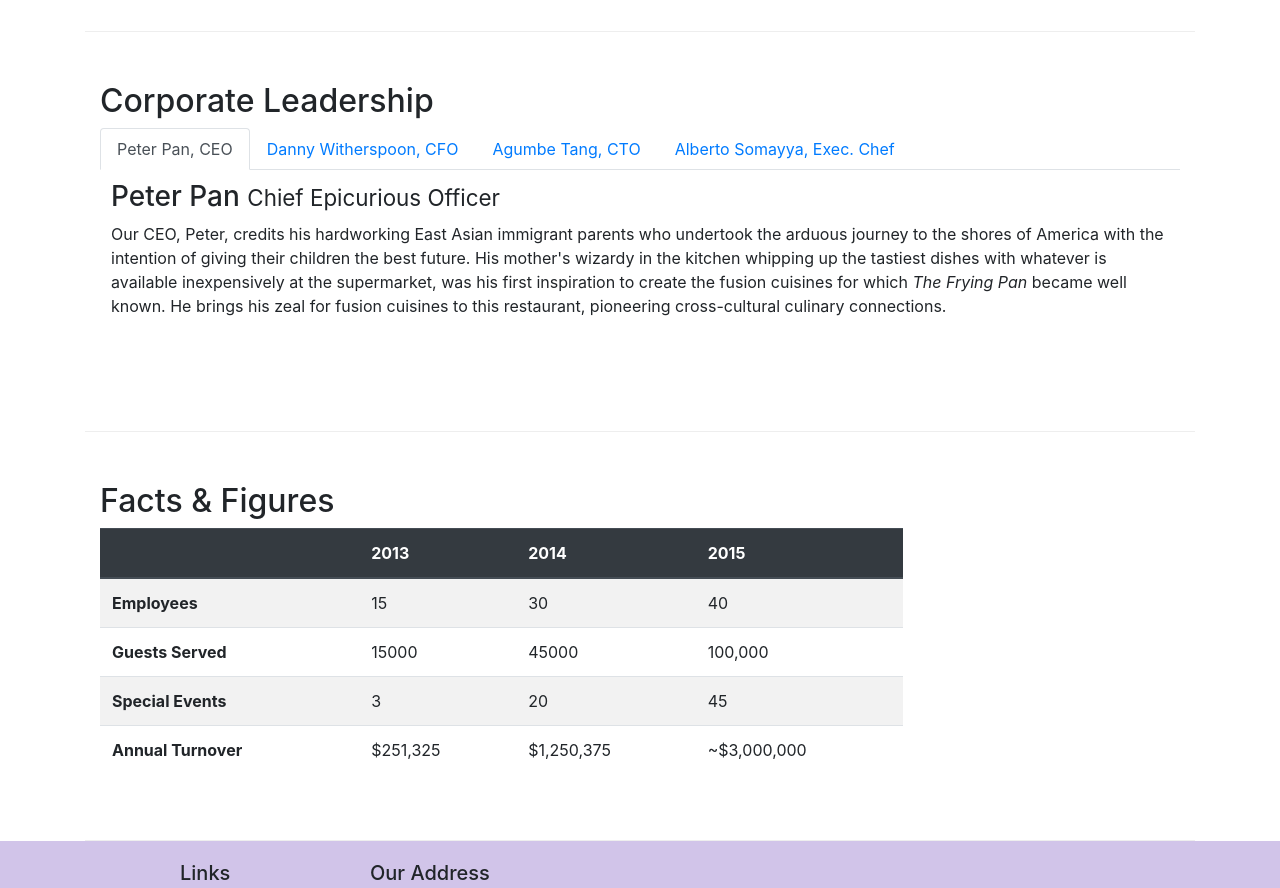
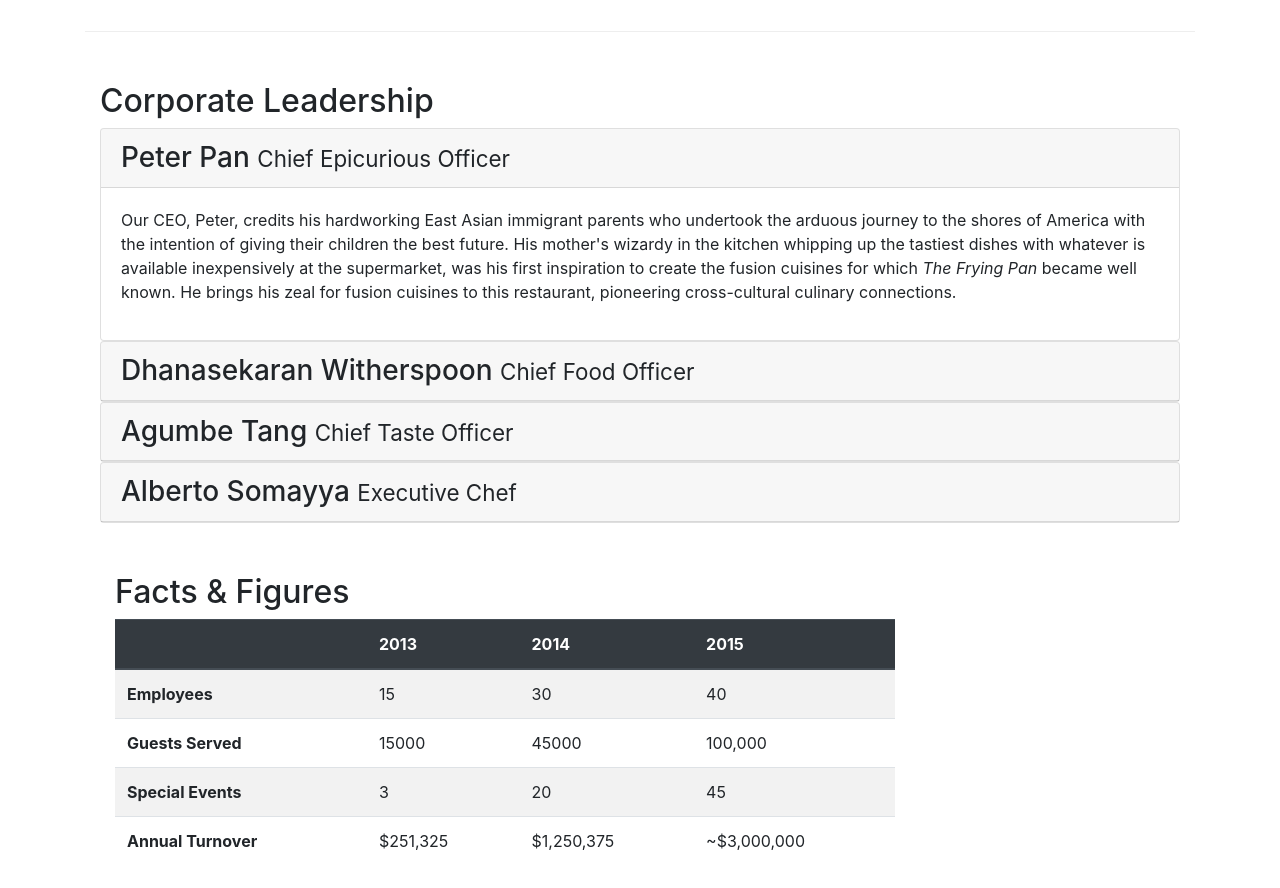
Before and after one commit to Assyl-Salah/Front-End-Web-UI-Frameworks-and-Tools-Bootstrap-4, a website: page aboutus.html in a window 1280 px wide. Shown: the part 980-1868 px from the top of the page. Drawn offline with nearby package versions, Linux system fonts and the light colour scheme.

Commit message:
Accordion

```diff
--- a/aboutus.html
+++ b/aboutus.html
@@ -102,47 +102,66 @@
         <div class="row row-content ">
             <div class="col-12 col-sm-12">
                 <h2>Corporate Leadership</h2>
-                <ul class="nav nav-tabs">
-                    <li class="nav-item">
-                      <a class="nav-link active" href="#peter"
-                        role="tab" data-toggle="tab">Peter Pan, CEO</a>
-                    </li>
-                    <li class="nav-item">
-                      <a class="nav-link" href="#danny" role="tab"
-                        data-toggle="tab">Danny Witherspoon, CFO</a>
-                    </li>
-                    <li class="nav-item">
-                      <a class="nav-link" href="#agumbe"role="tab"
-                        data-toggle="tab">Agumbe Tang, CTO</a>
-                    </li>
-                    <li class="nav-item">
-                      <a class="nav-link" href="#alberto" role="tab"
-                        data-toggle="tab">Alberto Somayya, Exec. Chef</a>
-                    </li>
-                </ul>
-                <div class="tab-content">
-                    <div role="tabpanel" class="tab-pane fade show active" id="peter">
-                <h3>Peter Pan <small >Chief Epicurious Officer</small></h3>
-                <p class="d-none d-sm-block">Our CEO, Peter, credits his hardworking East Asian immigrant parents who undertook the arduous journey to the shores of America with the intention of giving their children the best future. His mother's wizardy in the kitchen whipping up the tastiest dishes with whatever is available inexpensively at the supermarket, was his first inspiration to create the fusion cuisines for which <em>The Frying Pan</em> became well known. He brings his zeal for fusion cuisines to this restaurant, pioneering cross-cultural culinary connections.</p></div>
 
-                <div role="tabpanel" class="tab-pane fade " id="danny">
-                <h3>Dhanasekaran Witherspoon <small>Chief Food Officer</small></h3>
-                <p class="d-none d-sm-block">Our CFO, Danny, as he is affectionately referred to by his colleagues, comes from a long established family tradition in farming and produce. His experiences growing up on a farm in the Australian outback gave him great appreciation for varieties of food sources. As he puts it in his own words, <em>Everything that runs, wins, and everything that stays, pays!</em></p>
-               </div>
+                <div id="accordion">
+                    <div class="card">
+                        <div class="card-header" role="tab" id="peterhead">
+                        <h3 class="mb-0">
+                            <a data-toggle="collapse" data-target="#peter">
+                            Peter Pan <small>Chief Epicurious Officer</small>
+                            </a>
+                        </h3>
+                        </div>
+                        <div class="collapse show" id="peter" data-parent="#accordion">
+                            <div class="card-body">
+                                <p class="d-none d-sm-block">Our CEO, Peter, credits his hardworking East Asian immigrant parents who undertook the arduous journey to the shores of America with the intention of giving their children the best future. His mother's wizardy in the kitchen whipping up the tastiest dishes with whatever is available inexpensively at the supermarket, was his first inspiration to create the fusion cuisines for which <em>The Frying Pan</em> became well known. He brings his zeal for fusion cuisines to this restaurant, pioneering cross-cultural culinary connections.</p>
+                            </div>
+                        </div>
+                    </div>
 
-               <div role="tabpanel" class="tab-pane fade" id="agumbe">
-                <h3>Agumbe Tang <small>Chief Taste Officer</small></h3>
-                <p class="d-none d-sm-block">Blessed with the most discerning gustatory sense, Agumbe, our CTO, personally ensures that every dish that we serve meets his exacting tastes. Our chefs dread the tongue lashing that ensues if their dish does not meet his exacting standards. He lives by his motto, <em>You click only if you survive my lick.</em></p>
-               </div>
 
-               <div role="tabpanel" class="tab-pane fade" id="alberto">
-                <h3>Alberto Somayya <small>Executive Chef</small></h3>
-                <p class="d-none d-sm-block">Award winning three-star Michelin chef with wide International experience having worked closely with whos-who in the culinary world, he specializes in creating mouthwatering Indo-Italian fusion experiences. He says, <em>Put together the cuisines from the two craziest cultures, and you get a winning hit! Amma Mia!</em></p>
-            </div>
+                    <div class="card">
+                        <div class="card-header" role="tab" id="dannyhead">
+                        <h3 class="mb-0">
+                            <a class="collapsed" data-toggle="collapse" data-target="#danny">
+                            Dhanasekaran Witherspoon <small>Chief Food Officer</small>
+                            </a>
+                        </h3>
+                    </div>
+                    <div class="collapse" id="danny" data-parent="#accordion">
+                        <div class="card-body">
+                            <p class="d-none d-sm-block">Our CFO, Danny, as he is affectionately referred to by his colleagues, comes from a long established family tradition in farming and produce. His experiences growing up on a farm in the Australian outback gave him great appreciation for varieties of food sources. As he puts it in his own words, <em>Everything that runs, wins, and everything that stays, pays!</em></p>
+                        </div>
+                    </div>
                 </div>
+                <div class="card">
+                        <div class="card-header" role="tab" id="agumbehead">
+                        <h3 class="mb-0">
+                            <a class="collapsed" data-toggle="collapse" data-target="#agumbe">
+                            Agumbe Tang <small>Chief Taste Officer</small>
+                            </a>
+                        </h3>
+                    </div>
+                    <div class="collapse" id="agumbe" data-parent="#accordion">
+                        <div class="card-body">
+                            <p class="d-none d-sm-block">Blessed with the most discerning gustatory sense, Agumbe, our CTO, personally ensures that every dish that we serve meets his exacting tastes. Our chefs dread the tongue lashing that ensues if their dish does not meet his exacting standards. He lives by his motto, <em>You click only if you survive my lick.</em></p>
+                        </div>
+                    </div>
                 </div>
-
-       </div>
+                <div class="card">
+                        <div class="card-header" role="tab" id="albertohead">
+                        <h3 class="mb-0">
+                            <a class="collapsed" data-toggle="collapse" data-target="#alberto">
+                            Alberto Somayya <small>Executive Chef</small>
+                            </a>
+                        </h3>
+                    </div>
+                    <div class="collapse" id="alberto" data-parent="#accordion">
+                        <div class="card-body">
+                            <p class="d-none d-sm-block">Award winning three-star Michelin chef with wide International experience having worked closely with whos-who in the culinary world, he specializes in creating mouthwatering Indo-Italian fusion experiences. He says, <em>Put together the cuisines from the two craziest cultures, and you get a winning hit! Amma Mia!</em></p>
+                        </div>
+                    </div>
+                </div>
 <div class="row row-content">
     <div class="col-12 col-sm-9">
         <h2>Facts &amp; Figures</h2>
```
